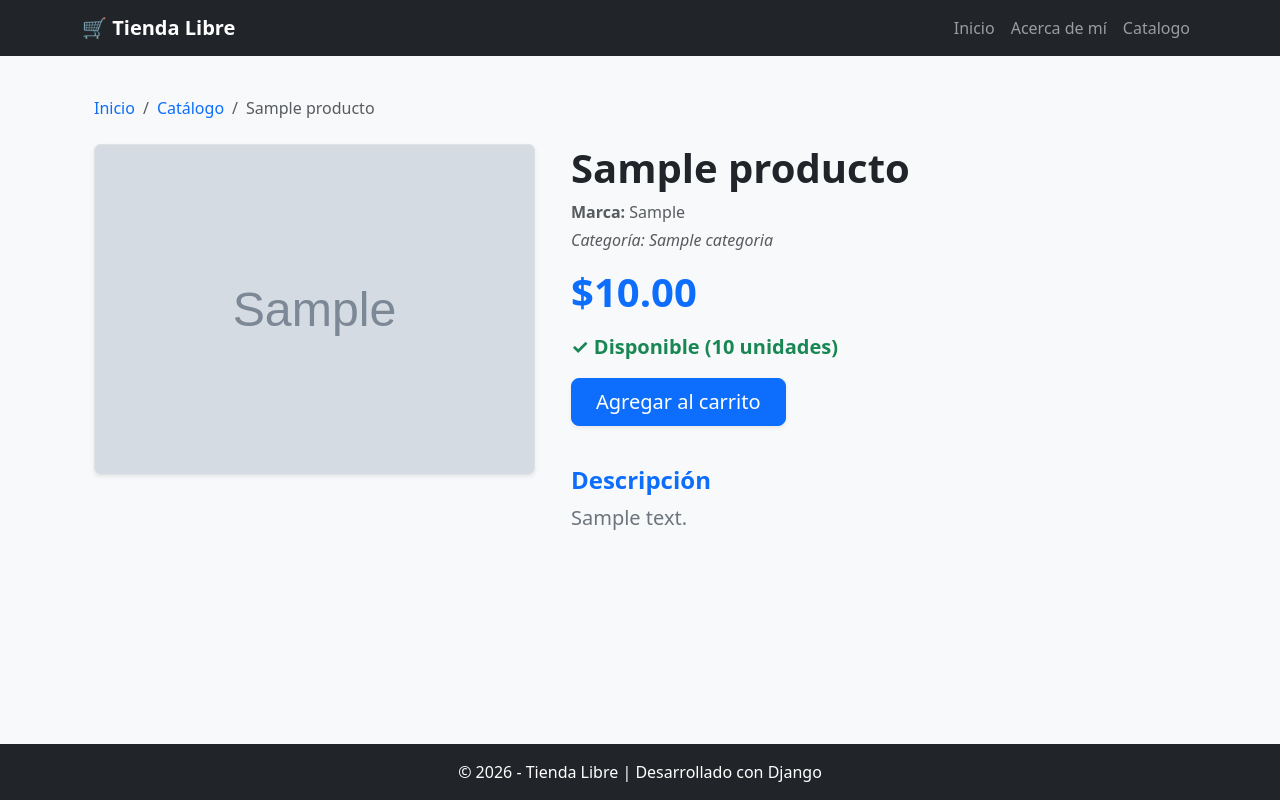
After one commit to Villada-PG3/trabajo-practico-tienda-libre-leandrokunda, a Django app: page /producto/1/ in a window 1280 px wide. The commit adds this page. Run offline with Django 5.2, Linux system fonts and the light colour scheme; tables that the repository leaves empty hold one stand-in row (values such as "Sample post"); grey boxes marked "Sample" are stand-in pictures.

Commit message:
feat: página de detalle de producto con URL dinámica

```diff
--- /dev/null
+++ b/django/proyecto_prueba/miapp/templates/miapp/detalle.html
@@ -0,0 +1,85 @@
+{% extends "miapp/base.html" %}
+
+{% block title %}{{ producto.nombre }} - Tienda Libre{% endblock %}
+
+{% block content %}
+<div class="container my-3">
+    <!-- Breadcrumb (Navegación superior: Inicio / Catálogo / Nombre) -->
+    <nav aria-label="breadcrumb">
+        <ol class="breadcrumb">
+            <li class="breadcrumb-item"><a href="{% url 'home' %}" class="text-decoration-none">Inicio</a></li>
+            <li class="breadcrumb-item"><a href="{% url 'catalogo' %}" class="text-decoration-none">Catálogo</a></li>
+            <li class="breadcrumb-item active text-muted" aria-current="page">{{ producto.nombre }}</li>
+        </ol>
+    </nav>
+
+    <div class="row mt-4">
+        <!-- Columna Izquierda: Imagen del producto -->
+        <div class="col-md-5 mb-4">
+            {% if producto.imagen %}
+                <img src="{{ producto.imagen.url }}" alt="{{ producto.nombre }}" class="img-fluid rounded border shadow-sm w-100">
+            {% else %}
+                <div class="bg-light border rounded d-flex align-items-center justify-content-center text-muted py-5" style="min-height: 250px;">
+                    <em class="text-secondary">[Imagen del producto — próxima clase]</em>
+                </div>
+            {% endif %}
+        </div>
+
+        <!-- Columna Derecha: Información del producto -->
+        <div class="col-md-7 ps-md-4">
+            <!-- Título del Producto -->
+            <h1 class="display-6 fw-bold text-dark mb-2">{{ producto.nombre }}</h1>
+
+            <!-- Marca y Categoría -->
+            {% if producto.marca %}
+                <p class="mb-1 text-muted"><strong>Marca:</strong> {{ producto.marca }}</p>
+            {% endif %}
+
+            {% if producto.categoria %}
+                <p class="mb-3 text-muted"><em>Categoría: {{ producto.categoria.nombre }}</em></p>
+            {% endif %}
+
+            <!-- Precio -->
+            <h2 class="text-primary fw-bold display-6 mb-3">
+                ${{ producto.precio|floatformat:2 }}
+            </h2>
+
+            <!-- Disponibilidad / Stock -->
+            {% if producto.stock > 0 %}
+                <p class="text-success fw-bold fs-5 mb-3">
+                    ✓ Disponible ({{ producto.stock }} unidades)
+                </p>
+                <button class="btn btn-primary btn-lg px-4 mb-4 shadow-sm">
+                    Agregar al carrito
+                </button>
+            {% else %}
+                <p class="text-danger fw-bold fs-5 mb-3">
+                    ✗ No disponible actualmente
+                </p>
+                <button class="btn btn-secondary btn-lg px-4 mb-4" disabled>
+                    Sin Stock
+                </button>
+            {% endif %}
+
+            <!-- Descripción -->
+            <div class="mt-3">
+                <h3 class="text-primary fw-bold fs-4 mb-2">Descripción</h3>
+                <p class="text-secondary fs-5 mb-2">
+                    {% if producto.descripcion %}
+                        {{ producto.descripcion }}
+                    {% else %}
+                        <em>Sin descripción disponible.</em>
+                    {% endif %}
+                </p>
+
+                <!-- Fecha de publicación (si existe el campo en tu modelo) -->
+                {% if producto.fecha_creacion %}
+                    <small class="text-muted fst-italic d-block mt-3">
+                        Publicado el {{ producto.fecha_creacion|date:"d/m/Y" }}
+                    </small>
+                {% endif %}
+            </div>
+        </div>
+    </div>
+</div>
+{% endblock %}
--- a/django/proyecto_prueba/miapp/urls.py
+++ b/django/proyecto_prueba/miapp/urls.py
@@ -5,4 +5,5 @@ urlpatterns = [
     path('', views.home, name='home'),
     path('acerca-de-mi/', views.acerca_de_mi, name='acerca_de_mi'),
     path('catalogo/', views.catalogo, name='catalogo'),
+    path('producto/<int:pk>/', views.detalle_producto, name='detalle_producto'),
     ]
--- a/django/proyecto_prueba/miapp/views.py
+++ b/django/proyecto_prueba/miapp/views.py
@@ -1,6 +1,7 @@
 from django.shortcuts import render
 from django.views.generic import TemplateView
 from .models import Producto
+from django.shortcuts import get_object_or_404
 class ProductosTemplateView(TemplateView):
     template_name = "miapp/productos.html"
 
@@ -22,3 +23,8 @@ def catalogo(request):
     productos = Producto.objects.filter(activo=True).order_by("-id")
     context = {"productos": productos}
     return render(request, "miapp/catalogo.html", context)
+
+def detalle_producto(request, pk):
+    producto = get_object_or_404(Producto, pk=pk)
+    context = {"producto": producto}
+    return render(request, "miapp/detalle.html", context)
```
Also changed, not shown: django/proyecto_prueba/miapp/templates/miapp/catalogo.html (+11 -9 lines).
